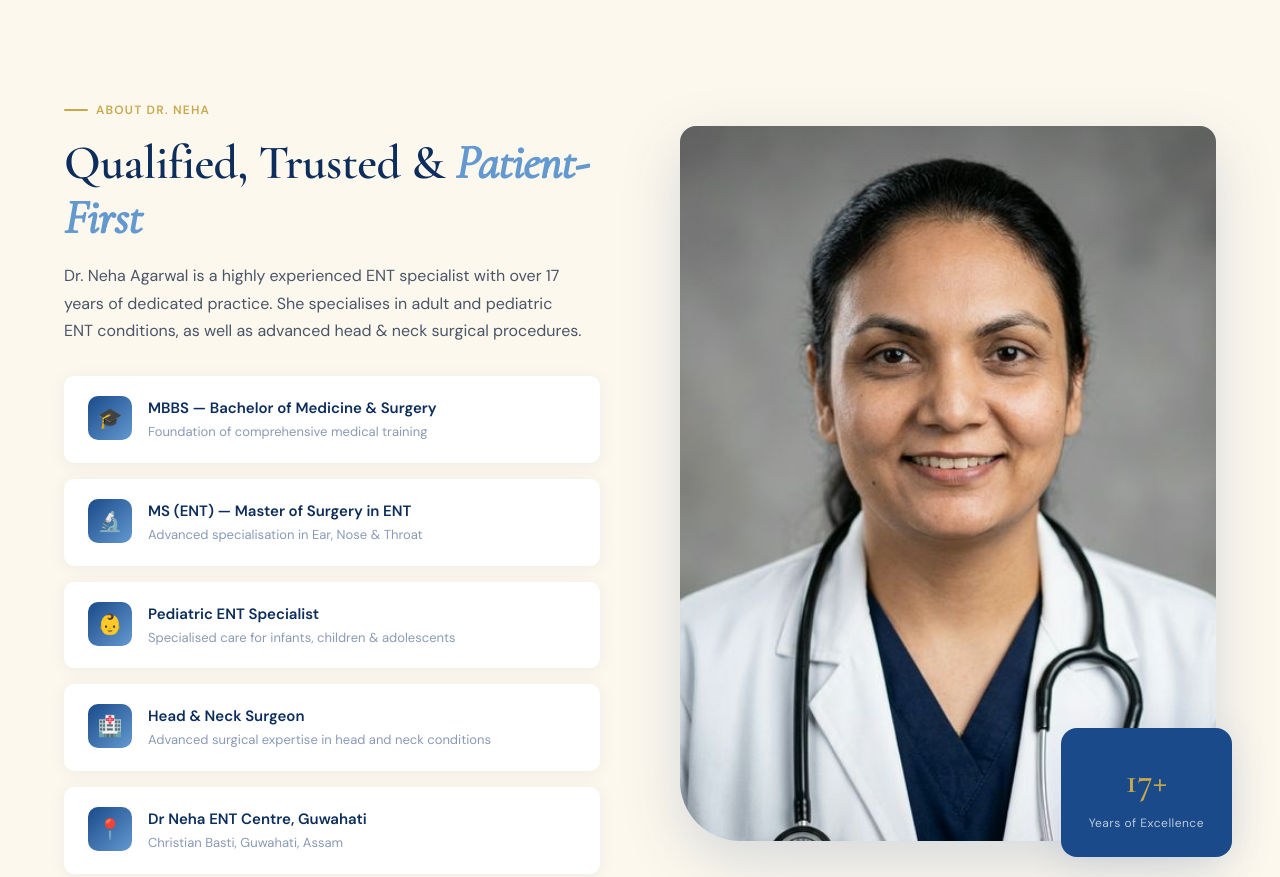
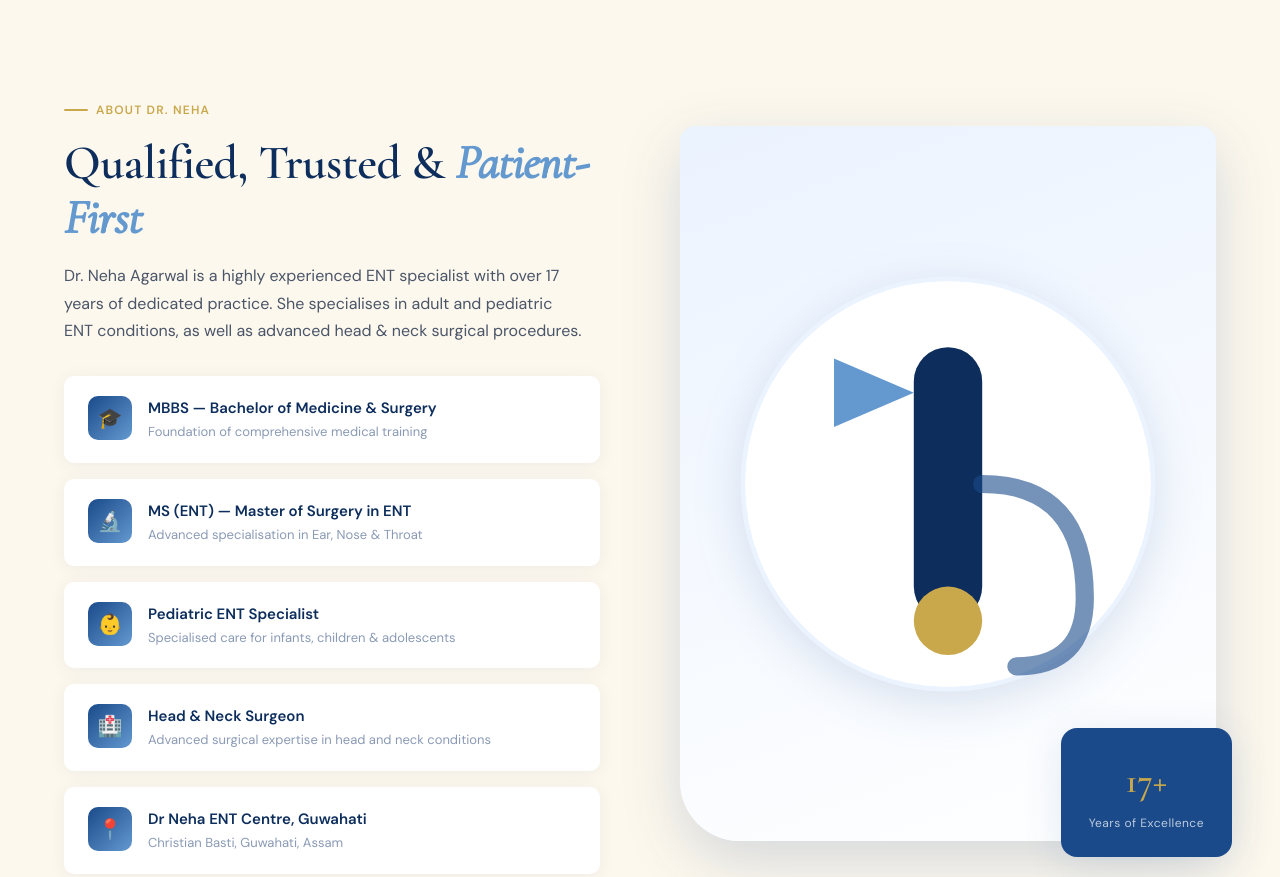
Before and after one commit to anuragkoirala51-crypto/Dr.-NEHA-best-ENT-in-ghy, a website: page index.html in a window 1280 px wide. Shown: the part 1069-1946 px from the top of the page. Drawn offline with nearby package versions, Linux system fonts and the light colour scheme; a web font is replaced by a local one.

Commit message:
Replace redundant portrait with custom ENT medical illustration and sync latest state

```diff
--- a/index.html
+++ b/index.html
@@ -2086,7 +2086,17 @@
         </div>
         <div class="qual-image-wrap">
           <div class="qual-image-card">
-            <img src="dr-neha-professional.png" alt="Dr. Neha Agarwal" style="width: 100%; height: 100%; object-fit: cover;">
+            <div class="hero-image-placeholder" style="background: linear-gradient(160deg, #EBF3FF 0%, #FFFFFF 100%); display: flex; align-items: center; justify-content: center; padding: 40px;">
+              <svg viewBox="0 0 200 200" xmlns="http://www.w3.org/2000/svg" style="width: 100%; height: auto; filter: drop-shadow(0 12px 24px rgba(26,74,138,0.15))">
+                <circle cx="100" cy="100" r="90" fill="white" stroke="var(--blue-pale)" stroke-width="2" />
+                <!-- Otoscope stylized -->
+                <rect x="85" y="40" width="30" height="120" rx="15" fill="var(--blue-dark)" />
+                <path d="M85 60 L50 45 L50 75 Z" fill="var(--blue-mid)" />
+                <circle cx="100" cy="160" r="15" fill="var(--gold)" />
+                <!-- Stethoscope stylized tube -->
+                <path d="M115 100 Q160 100 160 150 Q160 180 130 180" stroke="var(--blue-deep)" stroke-width="8" fill="none" stroke-linecap="round" opacity="0.6" />
+              </svg>
+            </div>
           </div>
           <div class="qual-overlay">
             <div class="qual-overlay-num">17+</div>
```
